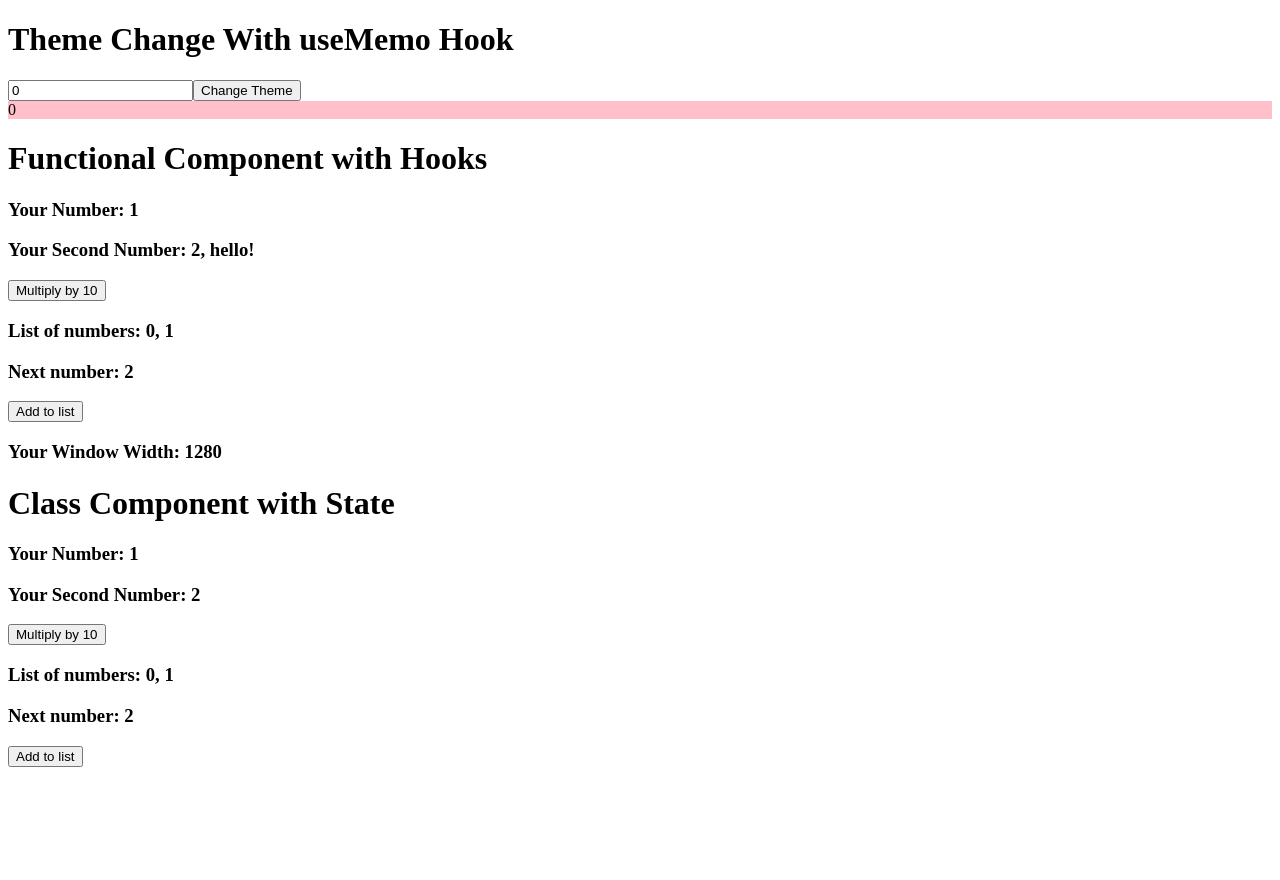
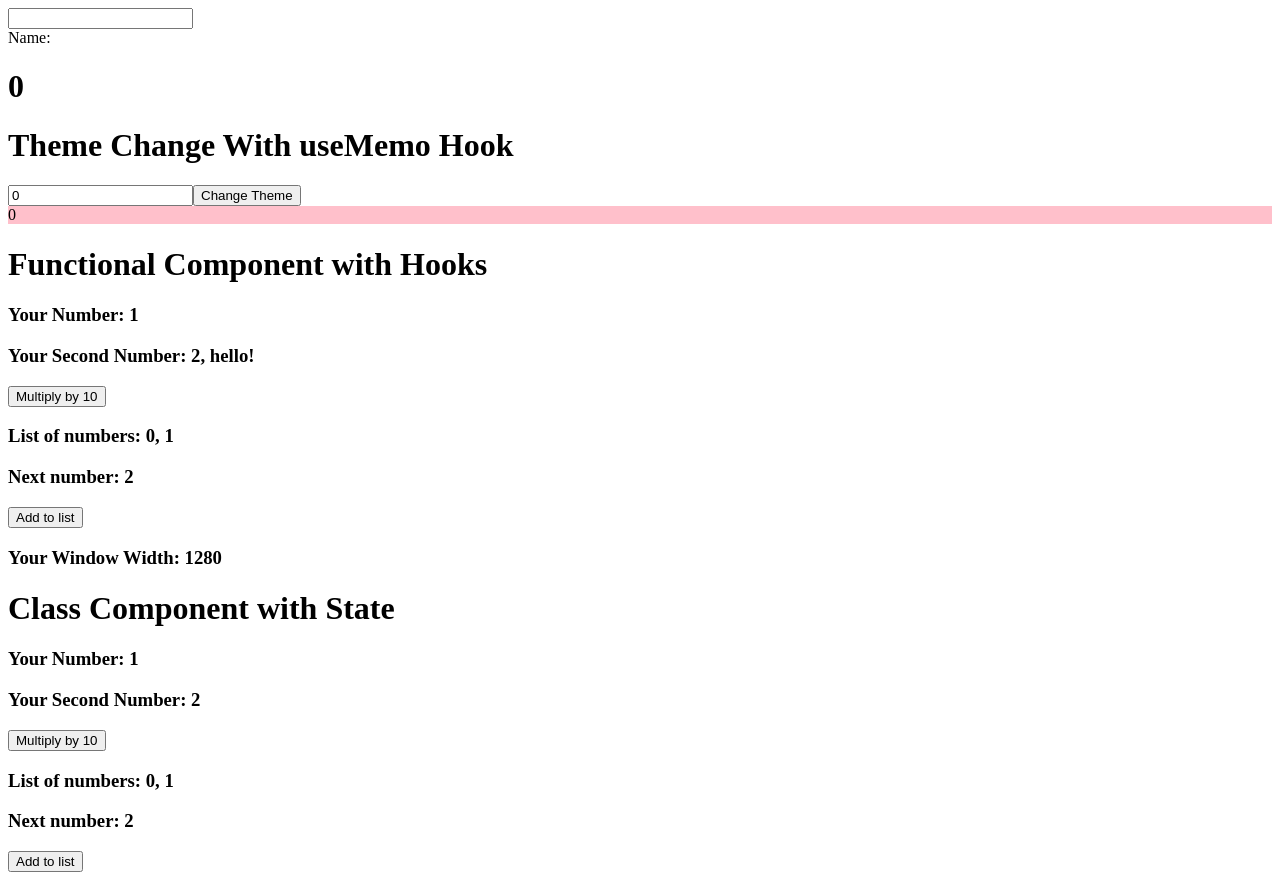
Before and after one commit to kawilliams8/hooks-refresher, a React app: page / in a window 1280 px wide. Before the commit the page ends 800 px from the top, so only its background shows below. Built offline with nearby package versions, Linux system fonts and the light colour scheme; the HTML template or start-up script is replaced by a standard one.

Commit message:
Touch new NameRefs file, set up the infinite loop problem

```diff
--- a/src/App.js
+++ b/src/App.js
@@ -1,4 +1,5 @@
 import React from 'react';
+import NameRefs from './NameRefs';
 import ThemeWithMemo from './ThemeWithMemo';
 import Multiplier from './Multiplier';
 import MultiplierAsClass from './MultiplierAsClass';
@@ -6,6 +7,7 @@ import MultiplierAsClass from './MultiplierAsClass';
 const App = () => {
     return (
         <>
+            <NameRefs />
             <ThemeWithMemo />
             <Multiplier />
             <MultiplierAsClass />
--- /dev/null
+++ b/src/NameRefs.js
@@ -0,0 +1,22 @@
+import React, { useState, useEffect } from 'react';
+
+const NameRefs = () => {
+    const [name, setName] = useState('');
+    const [count, setCount] = useState(0);
+
+    //useEffect(() => {
+    //infinite loop
+    //useEffect runs on a render, and an updated state triggers a render
+    //setCount(prevCount => prevCount + 1);
+    //});
+
+    return (
+        <>
+            <input value={name} onChange={e => setName(e.target.value)} />
+            <div>Name: {name}</div>
+            <h1>{count}</h1>
+        </>
+    );
+};
+
+export default NameRefs;
```
